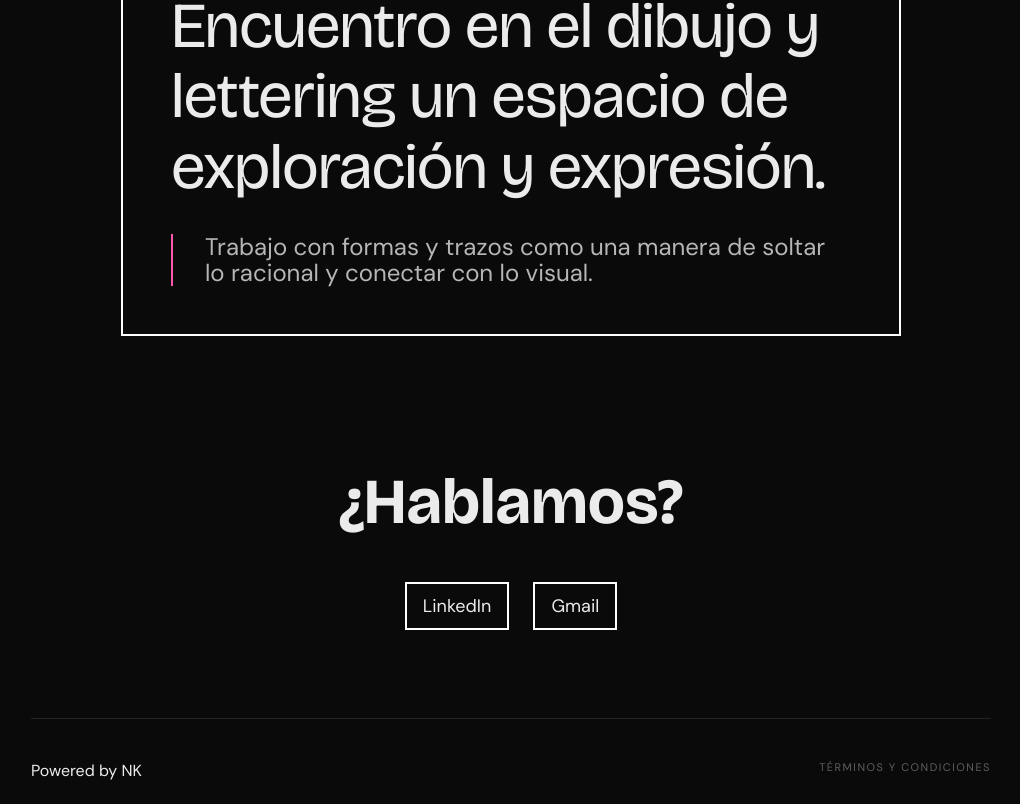
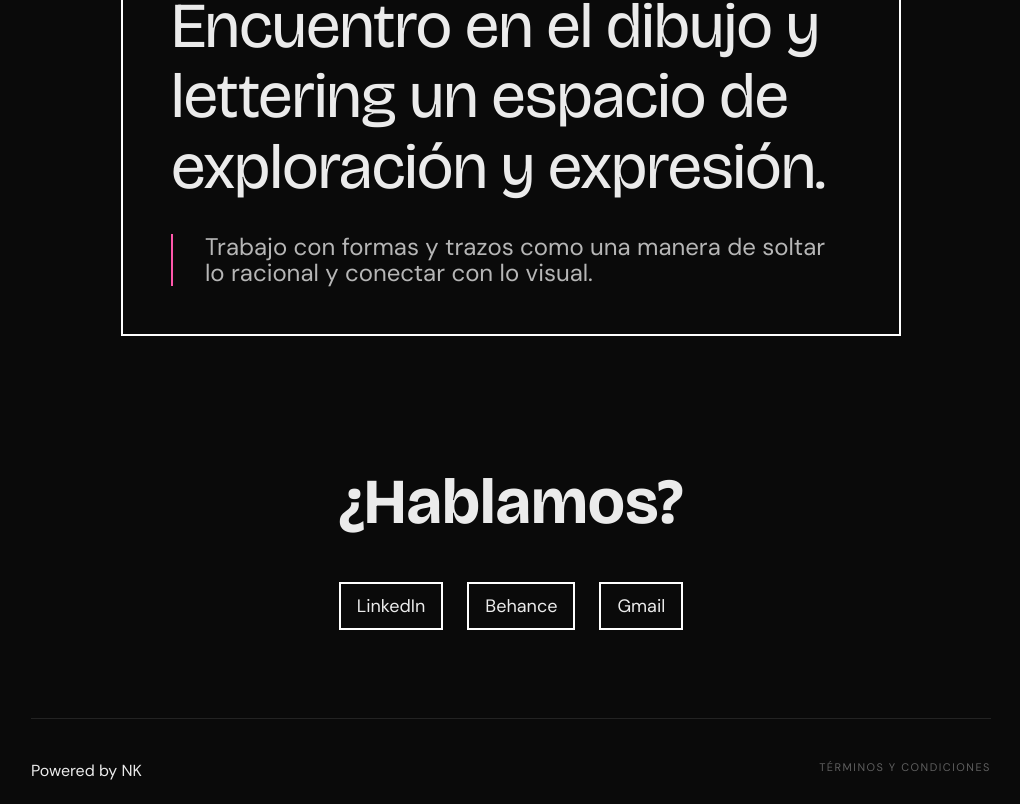
Before and after one commit to AgusSurraco/portfolio-agusurraco, a Next.js app: page / in a window 1280 px wide. Shown: the part 4182-4986 px from the top of the page, without its empty margins (129-1149 px from the left). Built offline with nearby package versions, Linux system fonts and the light colour scheme.

Commit message:
agregar link de Behance al footer de contacto

```diff
--- a/src/components/layout/footer.tsx
+++ b/src/components/layout/footer.tsx
@@ -1,5 +1,6 @@
 const contacts = [
   { label: "LinkedIn", href: "https://www.linkedin.com/in/agustina-surraco-uxdesigner/", external: true },
+  { label: "Behance", href: "https://www.behance.net/agustinasurraco", external: true },
   { label: "Gmail", href: "https://mail.google.com/mail/?view=cm&fs=1&to=agustinasurraco@gmail.com", external: true },
 ];
 export function Footer() { return <footer id="contacto" className="mx-auto flex h-auto w-full max-w-[960px] scroll-mt-[83px] flex-col justify-center gap-16 px-5 py-16 md:px-10 lg:h-[372px] lg:w-[960px] lg:gap-[88px] lg:px-0 lg:py-0"><div className="flex flex-col items-center gap-8"><h2 className="text-4xl font-display font-bold leading-tight md:text-[64px] md:leading-[96px]">¿Hablamos?</h2><div className="flex flex-col items-center gap-4 sm:flex-row sm:gap-6">{contacts.map((contact) => <a className="border-2 border-white px-4 py-2 text-lg" href={contact.href} key={contact.label} {...(contact.external ? { target: "_blank", rel: "noopener noreferrer" } : {})}>{contact.label}</a>)}</div></div><div className="flex flex-col gap-4 border-t border-[var(--border-subtle)] pt-10 text-base sm:flex-row sm:justify-between"><span>Powered by NK</span><span className="font-[var(--font-inter)] text-[11px] uppercase tracking-[1.5px] text-white/35">Términos y condiciones</span></div></footer>; }
```
